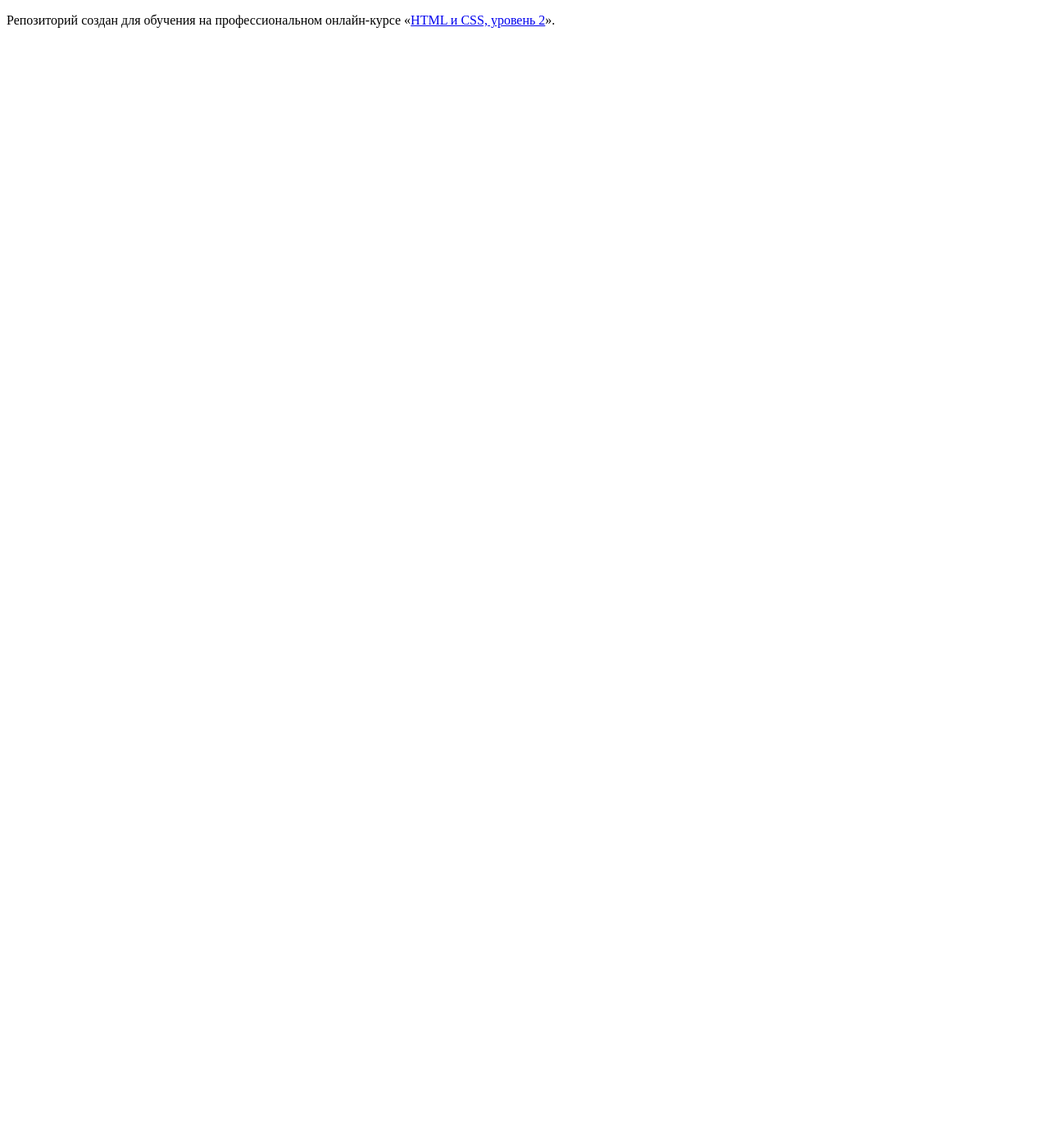
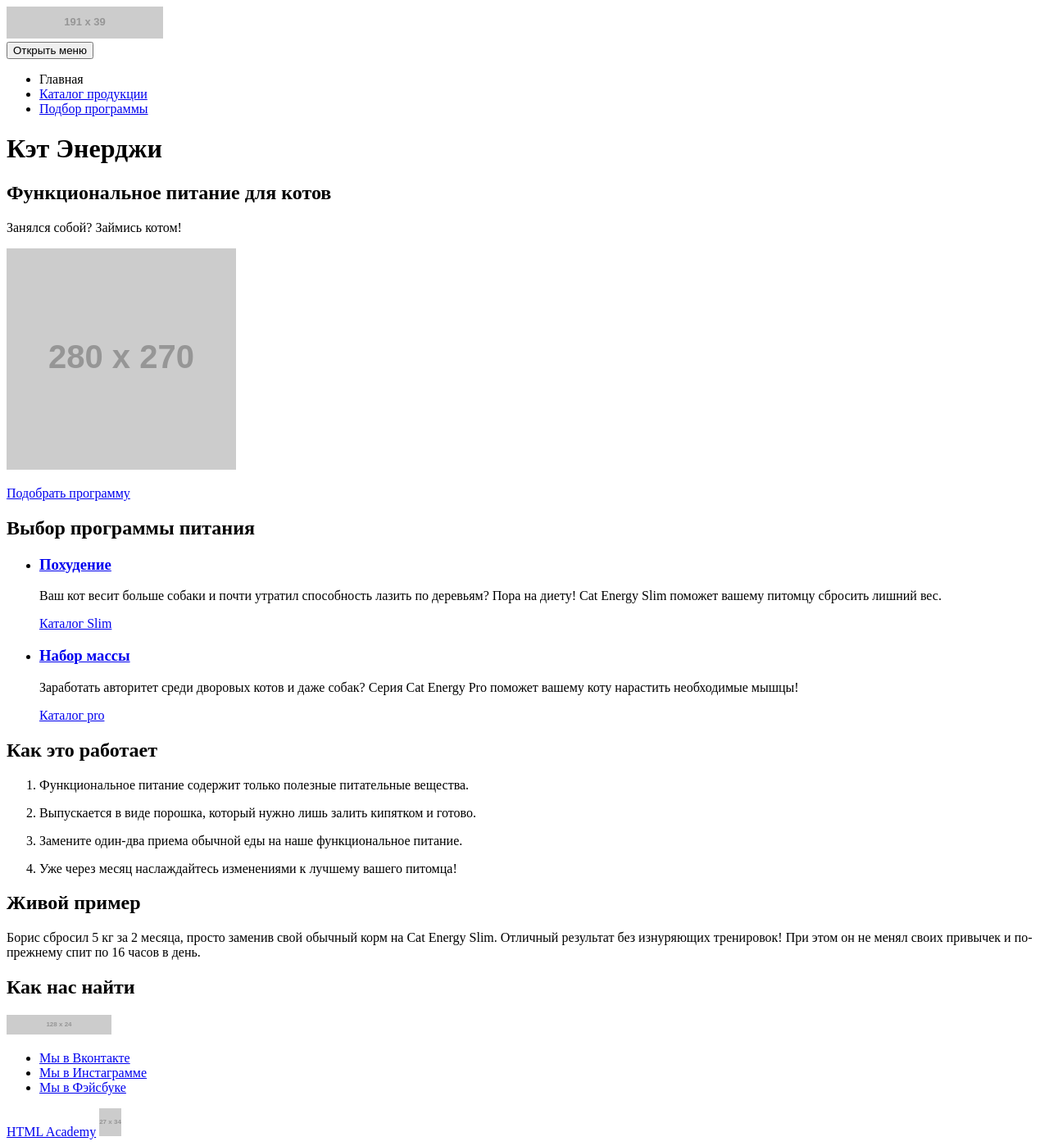
Before and after one commit to ElizabethSh/cat-energy, a website: page source/index.html in a window 1280 px wide. Shown: the whole page at 82% size. Before the commit the page ends 800 px from the top, so only its background shows below. Drawn offline with Linux system fonts and the light colour scheme; placeholder pictures from the web are drawn by us.

Commit message:
Добавляет страницы сайта

```diff
--- a/source/index.html
+++ b/source/index.html
@@ -2,11 +2,108 @@
 <html lang="ru">
   <head>
     <meta charset="utf-8">
-    <title>HTML Academy: Кэт энерджи</title>
+    <title>Кэт Энерджи</title>
   </head>
   <body>
-
-    <p>Репозиторий создан для обучения на профессиональном онлайн‑курсе «<a href="https://htmlacademy.ru/intensive/adaptive">HTML и CSS, уровень 2</a>».</p>
-
+    <header class="page-header">
+      <a class="page-header__logo">
+        <img class="page-header__logo-image" src="https://via.placeholder.com/191x39" width="191" height="39" alt="Кэт энерджи">
+      </a>
+      <nav class="main-nav">
+        <button class="main-nav__toggle" type="button">Открыть меню</button>
+        <ul class="main-nav__list">
+          <li class="main-nav__item main-nav__item--active">
+            <a>Главная</a>
+          </li>
+          <li class="main-nav__item">
+            <a href="catalog.html">Каталог продукции</a>
+          </li>
+          <li class="main-nav__item">
+            <a href="form.html">Подбор программы</a>
+          </li>
+        </ul>
+      </nav>
+    </header>
+    <main class="page-main">
+      <h1 class="visually-hidden">Кэт Энерджи</h1>
+      <section class="intro">
+        <h2 class="intro__title">Функциональное питание для котов</h2>
+          <p class="intro__slogan">Занялся собой? Займись котом!</p>
+        <p class="intro__image">
+          <img src="https://via.placeholder.com/280x270" width="280" height="270" alt="Фото продукта Кэт Энерджи">
+        </p>
+        <a class="button" href="form.html">Подобрать программу</a>
+      </section>
+      <section class="programs">
+        <h2 class="visually-hidden">Выбор программы питания</h2>
+        <ul class="programs__list">
+          <li class="programs__item">
+            <a class="programs__to-catalog" href="#">
+              <h3 class="programs__title">Похудение</h3>
+            </a>
+            <p class="programs__description">Ваш кот весит больше собаки и почти утратил способность лазить по деревьям? Пора на диету! Cat Energy Slim поможет вашему питомцу сбросить лишний вес.</p>
+            <a class="programs__link" href="#">Каталог Slim</a>
+          </li>
+          <li class="programs__item">
+            <a class="programs__to-catalog" href="#">
+              <h3 class="programs__title">Набор массы</h3>
+            </a>
+            <p class="programs__description">Заработать авторитет среди дворовых котов и даже собак? Серия Cat Energy Pro поможет вашему коту нарастить необходимые мышцы!</p>
+            <a class="programs__link" href="#">Каталог pro</a>
+          </li>
+        </ul>
+      </section>
+      <section class="usage">
+        <h2 class="usage__title">Как это работает</h2>
+        <ol class="usage__list">
+          <li class="usage-item">
+            <p class="usage__description">Функциональное питание содержит только полезные питательные вещества.</p>
+          </li>
+          <li class="usage-item">
+            <p class="usage__description">Выпускается в виде порошка, который нужно лишь залить кипятком и готово.</p>
+          </li>
+          <li class="usage-item">
+            <p class="usage__description">Замените один-два приема обычной еды на наше функциональное питание.</p>
+          </li>
+          <li class="usage-item">
+            <p class="usage__description">Уже через месяц наслаждайтесь изменениями к лучшему вашего питомца!</p>
+          </li>
+        </ol>
+      </section>
+      <section class="results">
+        <h2 class="results__title">Живой пример</h2>
+        <p class="results__description">Борис сбросил 5 кг за 2 месяца, просто заменив свой обычный корм на Cat Energy Slim.
+          Отличный результат без изнуряющих тренировок! При этом он не менял своих привычек и по-прежнему спит по 16 часов в день.</p>
+          <!--Далее будет слайдер с котом -->
+      </section>
+      <section class="contacts">
+        <h2 class="visually-hidden">Как нас найти</h2>
+        <!-- Здесь будет карта -->
+      </section>
+    </main>
+    <footer class="page-footer">
+      <a class="page-footer__logo">
+        <img src="https://via.placeholder.com/128x24" width="128" height="24" alt="Логотип Кэт Энерджи">
+      </a>
+      <div class="page-footer__social">
+        <ul class="social__list">
+          <li class="social__item">
+            <a class="social__link social__link--vkontakte" href="#">Мы в Вконтакте</a>
+          </li>
+          <li class="social__item">
+            <a class="social__link social__link--instagram" href="#">Mы в Инстаграмме</a>
+          </li>
+          <li class="social__item">
+            <a class="social__link social__link--facebook" href="#">Мы в Фэйсбуке</a>
+          </li>
+        </ul>
+      </div>
+      <div class="page-footer__copyright">
+        <a class="copyright__link--text" href="https://htmlacademy.ru/intensive/adaptive">HTML Academy</a>
+        <a class="copyright__link--logo" href="https://htmlacademy.ru/intensive/adaptive">
+          <img class="logo-icon" src="https://via.placeholder.com/27x34" width="27" height="34" alt="Иконка-логотип">
+        </a>
+      </div>
+    </footer>
   </body>
 </html>
```
Also changed, not shown: source/catalog.html (added, +175 -0 lines), source/form.html (added, +55 -0 lines).
